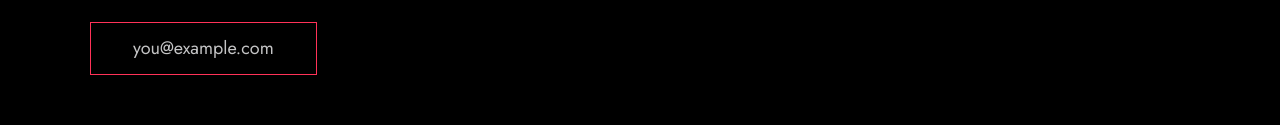
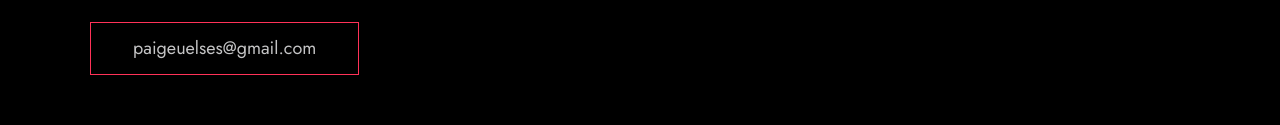
Before and after one commit to Computer-and-Information-Science/portfolio-paigeuelses, a plain HTML site: page index.html in a window 1280 px wide. Shown: the part 4022-4147 px from the top of the page. Drawn offline with Linux system fonts and the light colour scheme.

Commit message:
Update index.html

```diff
--- a/index.html
+++ b/index.html
@@ -201,7 +201,7 @@
           me is via an email.
         </p>
         <!-- Replace the email with yours -->
-        <a href="paigeuelses@gmail.com" class="btn">you@example.com</a>
+        <a href="paigeuelses@gmail.com" class="btn">paigeuelses@gmail.com</a>
       </div>
     </div>
   </section>
```
